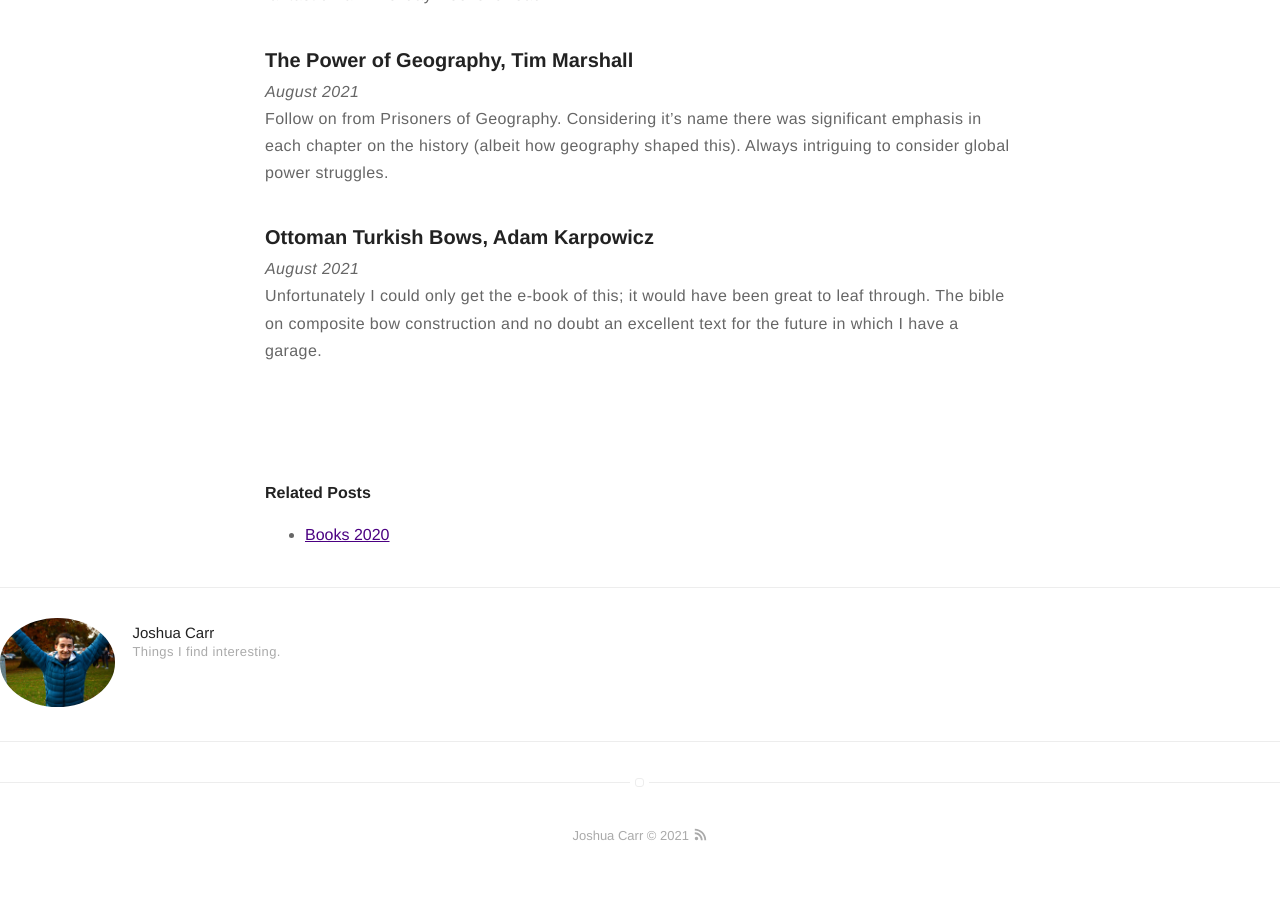
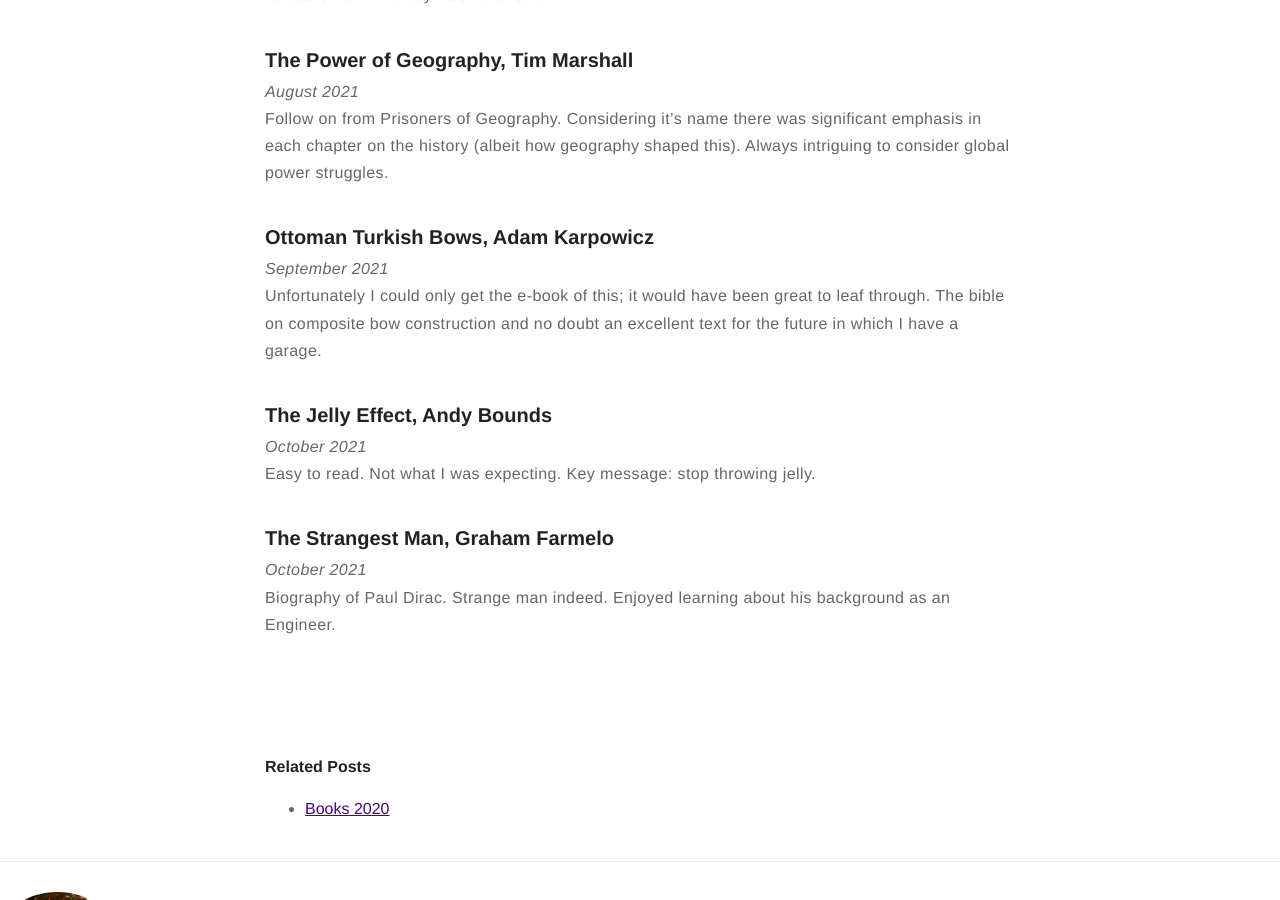
Before and after one commit to jc782/jc782.github.io, a Jekyll site: the page built from _posts/2020-12-30-Books-2021.markdown, in a window 1280 px wide and 900 px high, scrolled down 3813 px. Built offline with Jekyll 4.4.1, drawn with Linux system fonts in a browser that asks for light colours.

Commit message:
+ books for October

```diff
--- a/_posts/2020-12-30-Books-2021.markdown
+++ b/_posts/2020-12-30-Books-2021.markdown
@@ -107,5 +107,13 @@ A biography for Louis Zamperini; Berlin olympic 5000m contender who has a knack
 Follow on from Prisoners of Geography. Considering it's name there was significant emphasis in each chapter on the history (albeit how geography shaped this). Always intriguing to consider global power struggles.
 
 ### Ottoman Turkish Bows, Adam Karpowicz
-*August 2021*
+*September 2021*
 Unfortunately I could only get the e-book of this; it would have been great to leaf through. The bible on composite bow construction and no doubt an excellent text for the future in which I have a garage.
+
+### The Jelly Effect, Andy Bounds
+*October 2021*
+Easy to read. Not what I was expecting. Key message: stop throwing jelly.
+
+### The Strangest Man, Graham Farmelo
+*October 2021*
+Biography of Paul Dirac. Strange man indeed. Enjoyed learning about his background as an Engineer.
```
